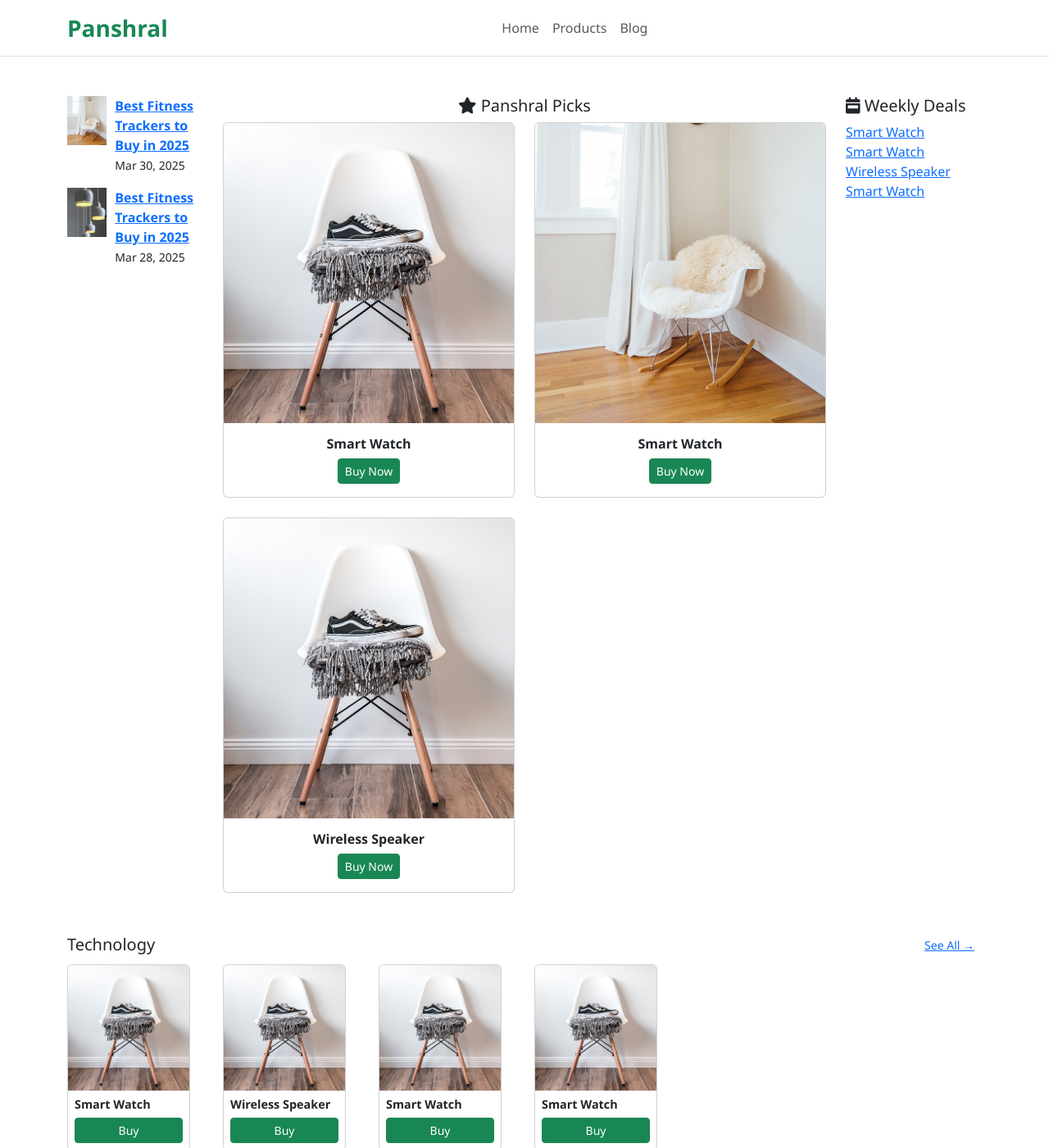
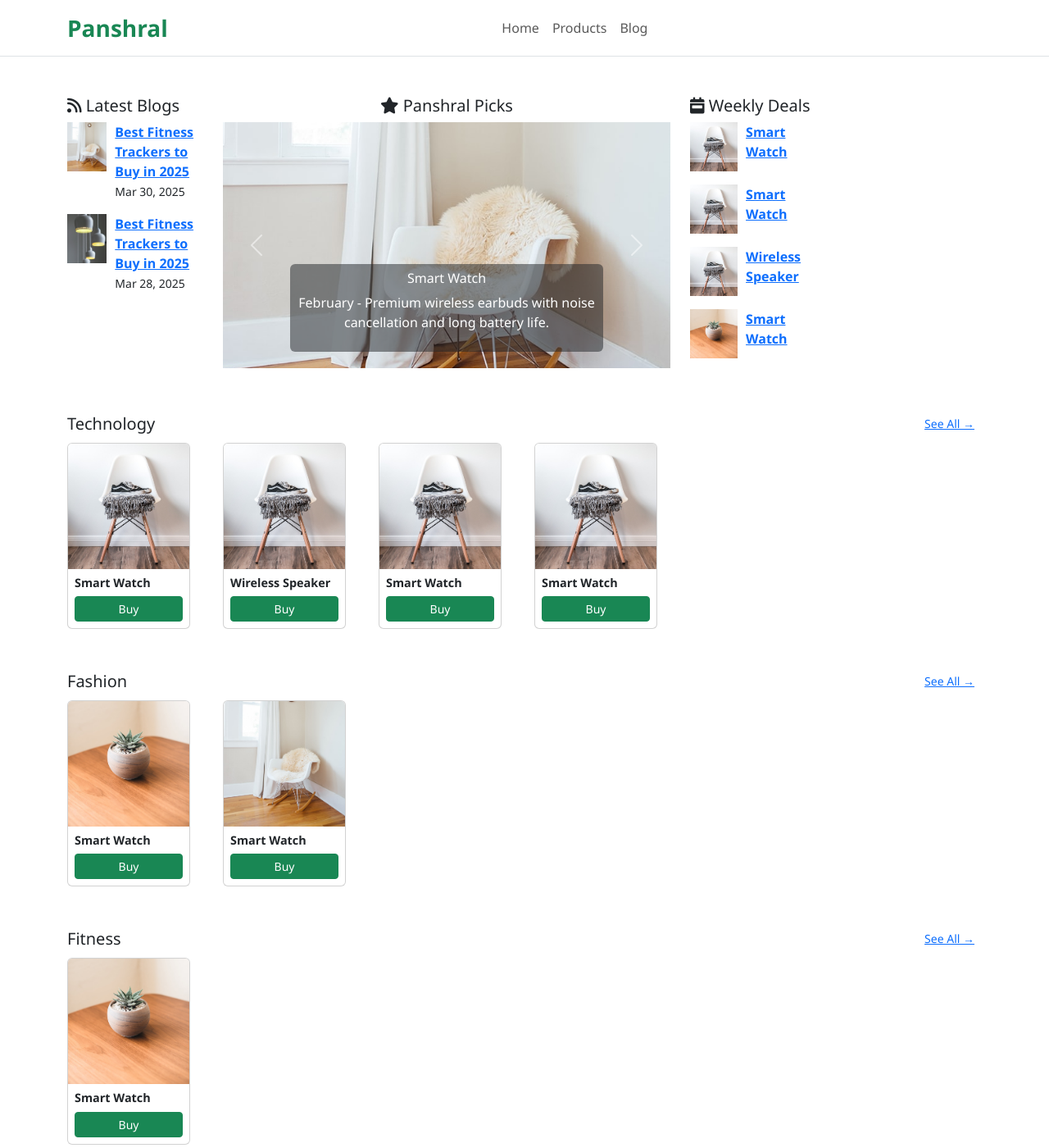
Before and after one commit to Panshral/Panshral.github.io, a Jekyll site: the page built from index.html, in a window 1280 px wide and 1400 px high. Shown: the whole window at 82% size. Built offline with Jekyll 4.4.1, drawn with Linux system fonts in a browser that asks for light colours.

Commit message:
Updates to carousel on homepage

```diff
--- a/index.html
+++ b/index.html
@@ -7,18 +7,9 @@ title: Home
 <section class="container mb-5">
   <div class="row">
 
-    <!-- Left: Latest Blogs -->
-    <!--<div class="col-md-3">
-      <h5><i class="fas fa-rss"></i> Latest Blogs</h5>
-      <ul class="list-unstyled">
-        {% for post in site.posts limit: 4 %}
-        <li><a href="{{ post.url }}">{{ post.title }}</a></li>
-        {% endfor %}
-      </ul>
-    </div>-->
-
     <!-- Latest Blogs with image -->
     <div class="col-md-2">
+      <h5><i class="fas fa-rss"></i> Latest Blogs</h5>
       <ul class="list-unstyled">
         {% for post in site.posts limit: 3 %}
         <li class="mb-3 d-flex">
@@ -34,24 +25,28 @@ title: Home
       </ul>
     </div>
 
-
-
     <!-- Center: Featured Products -->
-    <div class="col-md-8 text-center">
-      <h5><i class="fas fa-star"></i> Panshral Picks</h5>
-      <div class="row row-cols-1 row-cols-md-2 g-4">
-        {% assign featured = site.products | where: "tags", "featured" | slice: 0, 3 %}
-        {% for product in featured %}
-        <div class="col">
-          <div class="card h-100">
-            <img src="{{ product.images[0] }}" class="card-img-top" alt="{{ product.title }}">
-            <div class="card-body">
-              <h6 class="card-title">{{ product.title }}</h6>
-              <a href="{{ product.affiliate_link }}" class="btn btn-success btn-sm" target="_blank">Buy Now</a>
+    <div class="col-md-6">
+      <h5 class="text-center"><i class="fas fa-star"></i> Panshral Picks</h5>
+      <div id="featuredCarousel" class="carousel slide" data-bs-ride="carousel">
+        <div class="carousel-inner">
+          {% assign featured = site.products | where: "tags", "featured" | slice: 0, 5 %}
+          {% for product in featured %}
+          <div class="carousel-item {% if forloop.first %}active{% endif %}">
+            <img src="{{ product.images[0] }}" class="d-block w-100" style="height:300px; object-fit:cover;" alt="{{ product.title }}">
+            <div class="carousel-caption d-none d-md-block bg-dark bg-opacity-50 rounded p-2">
+              <h6>{{ product.title }}</h6>
+              <p>{{ product.short_description }}</p>
             </div>
           </div>
+          {% endfor %}
         </div>
-        {% endfor %}
+        <button class="carousel-control-prev" type="button" data-bs-target="#featuredCarousel" data-bs-slide="prev">
+          <span class="carousel-control-prev-icon"></span>
+        </button>
+        <button class="carousel-control-next" type="button" data-bs-target="#featuredCarousel" data-bs-slide="next">
+          <span class="carousel-control-next-icon"></span>
+        </button>
       </div>
     </div>
 
@@ -61,7 +56,14 @@ title: Home
       <ul class="list-unstyled">
         {% assign weekly = site.products | where: "tags", "weekly" | slice: 0, 4 %}
         {% for product in weekly %}
-        <li><a href="{{ product.affiliate_link }}" target="_blank">{{ product.title }}</a></li>
+        <li class="mb-3 d-flex">
+          {% if product.images %}
+          <img src="{{ product.images[0] }}" alt="{{ product.title }}" style="width: 60px; height: 60px; object-fit: cover; margin-right: 10px;">
+          {% endif %}
+          <div>
+            <a href="{{ product.affiliate_link }}" target="_blank"><strong>{{ product.title }}</strong></a>
+          </div>
+        </li>
         {% endfor %}
       </ul>
     </div>
```
